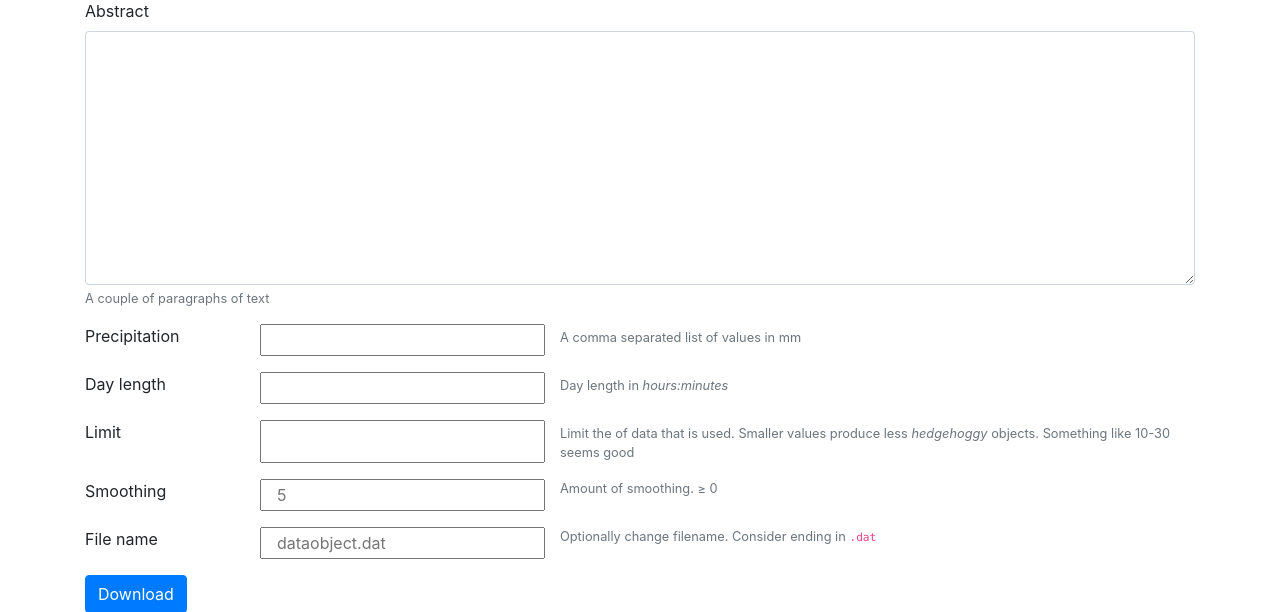
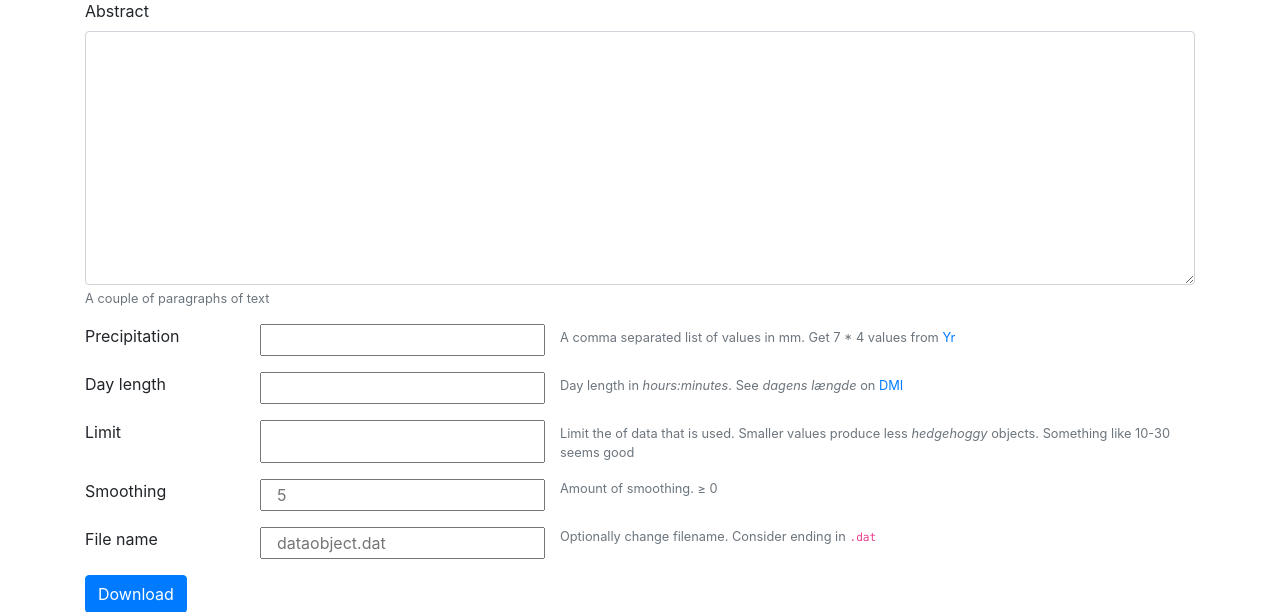
Before and after one commit to ituethoslab/make_a_data_object, a Flask app: page / in a window 1280 px wide. Shown: the part 193-805 px from the top of the page. Run offline with Flask 2, Linux system fonts and the light colour scheme; some libraries are stand-ins or nearby versions.

Commit message:
Added links to data sources that we have agreed on. Closes #19

```diff
--- a/make_a_data_object/templates/index.html
+++ b/make_a_data_object/templates/index.html
@@ -36,12 +36,12 @@
 	  <div class="row form-group">
 	    <label class="col-2" for="precipitation">Precipitation</label>
 	    <input class="col-3" id="precipitation" name="precipitation" required pattern="\s*(\d*[.])?\d+(,\s*(\d*[.])?\d+)*">
-	    <small class="col form-text text-muted" id="precipitationHelp">A comma separated list of values in mm</small>
+	    <small class="col form-text text-muted" id="precipitationHelp">A comma separated list of values in mm. Get 7 * 4 values from <a href="https://www.yr.no/place/Denmark/Capital/Copenhagen/">Yr</a></small>
 	  </div>
 	  <div class="row form-group">
 	    <label class="col-2" for="daylength">Day length</label>
 	    <input class="col-3" id="daylength" name="daylength" required pattern="\s*\d+:\d+">
-	    <small class="col form-text text-muted" id="daylengthHelp">Day length in <var>hours:minutes</var></small>
+	    <small class="col form-text text-muted" id="daylengthHelp">Day length in <var>hours:minutes</var>. See <em>dagens længde</em> on <a href="http://www.dmi.dk/vejr/til-lands/regionaludsigten/kbhnsjaelland/">DMI</a></small>
 	  </div>
 	  <div class="row form-group">
 	    <label class="col-2" for="limit">Limit</label>
```
